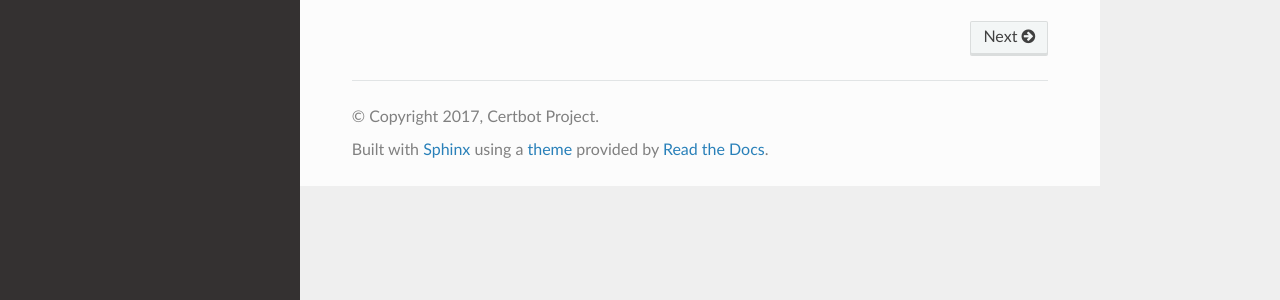
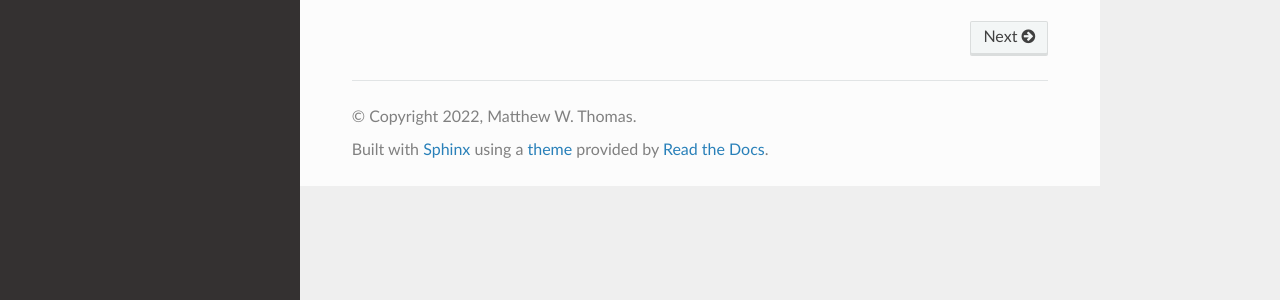
Before and after one commit to mwt/certbot-dns-bunny, a Sphinx documentation site: the page built from docs/index.rst, in a window 1280 px wide. Shown: the part 468-768 px from the top of the page. Built offline with Sphinx 7.4.7 and the Read the Docs theme 2.0.0, drawn with Linux system fonts in a browser that asks for light colours.

Commit message:
cleanup docs

```diff
--- a/docs/conf.py
+++ b/docs/conf.py
@@ -54,8 +54,8 @@ master_doc = 'index'
 
 # General information about the project.
 project = u'certbot-dns-bunny'
-copyright = u'2017, Certbot Project'
-author = u'Certbot Project'
+copyright = u'2022, Matthew W. Thomas'
+author = u'Matthew W. Thomas'
 
 # The version info for the project you're documenting, acts as replacement for
 # |version| and |release|, also used in various other places throughout the
@@ -145,7 +145,7 @@ latex_elements = {
 #  author, documentclass [howto, manual, or own class]).
 latex_documents = [
     (master_doc, 'certbot-dns-bunny.tex', u'certbot-dns-bunny Documentation',
-     u'Certbot Project', 'manual'),
+     u'Matthew W. Thomas', 'manual'),
 ]
 
 
```
